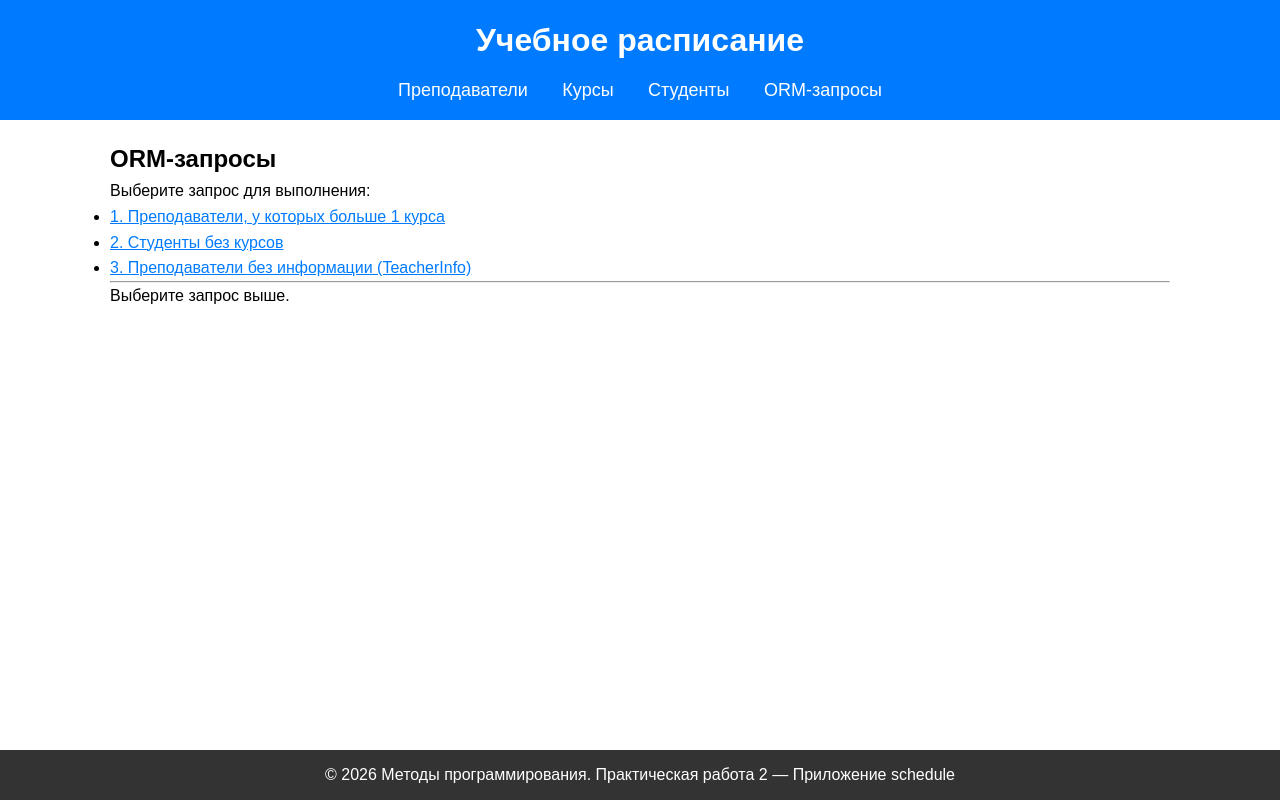
After one commit to Simonenkoa/practice2-university, a Django app: page /orm/ in a window 1280 px wide. The commit adds this page. Run offline with Django 4.2, Linux system fonts and the light colour scheme.

Commit message:
Переделка проекта под Практическую работу 2 - CRUD через свои страницы и шаблоны

```diff
--- a/schedule/templates/schedule/base.html
+++ b/schedule/templates/schedule/base.html
@@ -2,24 +2,66 @@
 <html lang="ru">
 <head>
     <meta charset="UTF-8">
+    <meta name="viewport" content="width=device-width, initial-scale=1.0">
     <title>{% block title %}Учебное расписание{% endblock %}</title>
     <style>
-        body { font-family: Arial, sans-serif; margin: 0; padding: 0; }
-        header { background: #007bff; color: white; padding: 15px; text-align: center; }
-        nav a { color: white; margin: 0 15px; text-decoration: none; font-size: 18px; }
-        nav a:hover { text-decoration: underline; }
-        main { padding: 20px; }
-        footer { background: #333; color: white; text-align: center; padding: 10px; margin-top: 30px; }
+        * {
+            margin: 0;
+            padding: 0;
+            box-sizing: border-box;
+        }
+        body {
+            font-family: Arial, sans-serif;
+            line-height: 1.6;
+            min-height: 100vh;
+            display: flex;
+            flex-direction: column;
+        }
+        header {
+            background: #007bff;
+            color: white;
+            padding: 15px 0;
+            text-align: center;
+        }
+        header h1 {
+            margin-bottom: 10px;
+        }
+        nav a {
+            color: white;
+            margin: 0 15px;
+            text-decoration: none;
+            font-size: 18px;
+        }
+        nav a:hover {
+            text-decoration: underline;
+        }
+        main {
+            flex: 1;
+            padding: 20px;
+            max-width: 1100px;
+            margin: 0 auto;
+            width: 100%;
+        }
+        footer {
+            background: #333;
+            color: white;
+            text-align: center;
+            padding: 12px 0;
+            margin-top: auto;
+        }
+        a {
+            color: #007bff;
+        }
     </style>
 </head>
 <body>
     <header>
         <h1>Учебное расписание</h1>
         <nav>
-            <a href="{% url 'teacher_list' %}">Список преподавателей</a>
-            <a href="{% url 'course_list' %}">Список курсов</a>
-            <a href="{% url 'student_list' %}">Список студентов</a>
-            <a href="{% url 'orm_page' %}">ORM-запросы</a>
+            <a href="{% url 'teacher_list' %}">Преподаватели</a>
+    <a href="{% url 'course_list' %}">Курсы</a>
+    <a href="{% url 'student_list' %}">Студенты</a>
+    <a href="{% url 'orm_page' %}">ORM-запросы</a>
         </nav>
     </header>
 
@@ -29,7 +71,7 @@
     </main>
 
     <footer>
-        &copy; 2026 Практическая работа 2
+        © 2026 Методы программирования. Практическая работа 2 — Приложение schedule
     </footer>
 </body>
 </html>
--- /dev/null
+++ b/schedule/templates/schedule/orm.html
@@ -0,0 +1,50 @@
+{% extends 'schedule/base.html' %}
+
+{% block title %}ORM-запросы{% endblock %}
+
+{% block content %}
+    <h2>ORM-запросы</h2>
+    <p>Выберите запрос для выполнения:</p>
+
+    <ul>
+        <li><a href="{% url 'orm_page' %}?query=teachers_many">1. Преподаватели, у которых больше 1 курса</a></li>
+        <li><a href="{% url 'orm_page' %}?query=students_no_courses">2. Студенты без курсов</a></li>
+        <li><a href="{% url 'orm_page' %}?query=teachers_no_info">3. Преподаватели без информации (TeacherInfo)</a></li>
+    </ul>
+
+    <hr>
+
+    {% if query == 'teachers_many' %}
+        <h3>Преподаватели, у которых больше 1 курса:</h3>
+        <ul>
+            {% for t in teachers_many %}
+                <li>{{ t }} — {{ t.course_count }} курсов</li>
+            {% empty %}
+                <li>Таких преподавателей нет</li>
+            {% endfor %}
+        </ul>
+
+    {% elif query == 'students_no_courses' %}
+        <h3>Студенты без курсов:</h3>
+        <ul>
+            {% for s in students_no_courses %}
+                <li>{{ s }}</li>
+            {% empty %}
+                <li>Все студенты записаны на курсы</li>
+            {% endfor %}
+        </ul>
+
+    {% elif query == 'teachers_no_info' %}
+        <h3>Преподаватели без информации:</h3>
+        <ul>
+            {% for t in teachers_no_info %}
+                <li>{{ t }}</li>
+            {% empty %}
+                <li>Все преподаватели имеют информацию</li>
+            {% endfor %}
+        </ul>
+
+    {% else %}
+        <p>Выберите запрос выше.</p>
+    {% endif %}
+{% endblock %}
--- a/schedule/templates/schedule/teacher_list.html
+++ b/schedule/templates/schedule/teacher_list.html
@@ -6,13 +6,16 @@
     <h2>Список преподавателей</h2>
     <a href="{% url 'teacher_create' %}">+ Добавить преподавателя</a>
     <hr>
+
     {% if teachers %}
         <ul>
             {% for teacher in teachers %}
                 <li>
                     <strong>{{ teacher.first_name }} {{ teacher.last_name }}</strong> — {{ teacher.email }}
+                    {% if teacher.department %} ({{ teacher.department }}) {% endif %}
                     <br>
                     <a href="{% url 'teacher_update' teacher.pk %}">Редактировать</a> |
+                    <a href="{% url 'teacher_info' teacher.pk %}">Информация</a> |
                     <a href="{% url 'teacher_delete' teacher.pk %}">Удалить</a>
                 </li>
             {% endfor %}
--- a/schedule/views.py
+++ b/schedule/views.py
@@ -1,7 +1,7 @@
 from django.shortcuts import render, redirect, get_object_or_404
 from django.db.models import Count
 from .models import Teacher, Course, Student
-from .forms import TeacherForm, CourseForm, StudentForm
+from .forms import TeacherForm, CourseForm, StudentForm, StudentCourseForm
 
 # ====================== TEACHER ======================
 def teacher_list(request):
@@ -76,9 +76,44 @@ def student_create(request):
 
 # ====================== ORM ЗАПРОСЫ ======================
 def orm_page(request):
+    query = request.GET.get('query')
     context = {
-        'teachers_many': Teacher.objects.annotate(course_count=Count('courses')).filter(course_count__gt=1),
-        'students_no_courses': Student.objects.filter(courses__isnull=True),
-        'teachers_no_info': Teacher.objects.filter(info__isnull=True),
+        'query': query,
     }
+
+    if query == 'teachers_many':
+        context['teachers_many'] = Teacher.objects.annotate(course_count=Count('courses')).filter(course_count__gt=1)
+    elif query == 'students_no_courses':
+        context['students_no_courses'] = Student.objects.filter(courses__isnull=True)
+    elif query == 'teachers_no_info':
+        context['teachers_no_info'] = Teacher.objects.filter(info__isnull=True)
+
     return render(request, 'schedule/orm.html', context)
+
+# ====================== STUDENT + КУРСЫ ======================
+def student_update_courses(request, pk):
+    student = get_object_or_404(Student, pk=pk)
+    if request.method == 'POST':
+        form = StudentCourseForm(request.POST, instance=student)
+        if form.is_valid():
+            form.save()
+            return redirect('student_list')
+    else:
+        form = StudentCourseForm(instance=student)
+    return render(request, 'schedule/student_courses_form.html', {
+        'form': form,
+        'student': student,
+        'title': f'Запись студента {student} на курсы'
+    })
+
+# ====================== TEACHER INFO ======================
+def teacher_info(request, pk):
+    teacher = get_object_or_404(Teacher, pk=pk)
+    try:
+        info = teacher.info
+    except TeacherInfo.DoesNotExist:
+        info = None
+    return render(request, 'schedule/teacher_info.html', {
+        'teacher': teacher,
+        'info': info
+    })
--- a/university/urls.py
+++ b/university/urls.py
@@ -1,16 +1,30 @@
-from django.contrib import admin
-from django.shortcuts import redirect
 from django.urls import path
-from schedule.views import teacher_list, add_teacher, course_list, add_course
-
-def redirect_to_admin(request):
-    return redirect('/admin/')
+from schedule.views import (
+    teacher_list, teacher_create, teacher_update, teacher_delete,
+    course_list, course_create,
+    student_list, student_create, student_update_courses,
+    teacher_info, orm_page
+)
 
 urlpatterns = [
-    path('admin/', admin.site.urls),
-    path('', redirect_to_admin),
+    path('', teacher_list, name='home'),                    # Главная — список преподавателей
+
+    # Teacher
     path('teachers/', teacher_list, name='teacher_list'),
+    path('teachers/add/', teacher_create, name='teacher_create'),
+    path('teachers/<int:pk>/edit/', teacher_update, name='teacher_update'),
+    path('teachers/<int:pk>/delete/', teacher_delete, name='teacher_delete'),
+    path('teachers/<int:pk>/info/', teacher_info, name='teacher_info'),
+
+    # Course
     path('courses/', course_list, name='course_list'),
-    path('add-teacher/', add_teacher, name='add_teacher'),
-    path('add-course/', add_course, name='add_course'),
+    path('courses/add/', course_create, name='course_create'),
+
+    # Student
+    path('students/', student_list, name='student_list'),
+    path('students/add/', student_create, name='student_create'),
+    path('students/<int:pk>/courses/', student_update_courses, name='student_update_courses'),
+
+    # ORM
+    path('orm/', orm_page, name='orm_page'),
 ]
```
Also changed, not shown: schedule/forms.py (+16 -0 lines), schedule/templates/schedule/course_form.html (added, +14 -0 lines), schedule/templates/schedule/course_list.html (+14 -7 lines), schedule/templates/schedule/home.html (added, +16 -0 lines), schedule/templates/schedule/student_courses_form.html (added, +14 -0 lines), schedule/templates/schedule/student_form.html (added, +14 -0 lines), schedule/templates/schedule/student_list.html (added, +26 -0 lines), schedule/templates/schedule/teacher_confirm_delete.html (added, +14 -0 lines), schedule/templates/schedule/teacher_form.html (added, +14 -0 lines), schedule/templates/schedule/teacher_info.html (added, +20 -0 lines).
